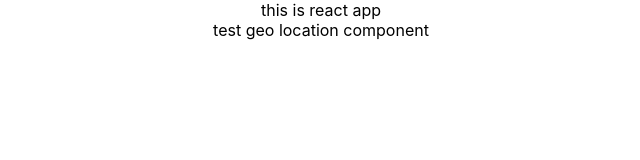
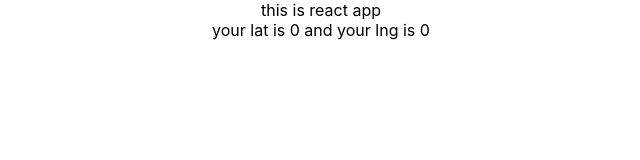
Before and after one commit to amir-kamankesh/geolocation-test, a React (Create React App) app: page / in a window 1280 px wide. Shown: the top 160 px of the page, without its empty margins (319-959 px from the left). Built offline with nearby package versions, Linux system fonts and the light colour scheme; no server answers.

Commit message:
gis data add to jsx

```diff
--- a/src/components/TestGeoLocation.jsx
+++ b/src/components/TestGeoLocation.jsx
@@ -1,6 +1,11 @@
 import React from 'react';
 
 class TestGeoLocation extends React.Component {
+    state = {
+        lat: 0,
+        lng: 0
+    };
+
     componentDidMount() {
         console.log('hello from amir');
         const options = {
@@ -16,14 +21,19 @@
             } else {
                 console.log('sorry getCurrentPosition not exist');
             }
-            navigator.geolocation.getCurrentPosition(function(location) {
+            navigator.geolocation.getCurrentPosition((location) => {
                 console.log('in get current position');
                 try {
                     console.log('your lat is ' + location.coords.latitude + ' and your lon is ' + location.coords.longitude);
+                    this.setState({
+                        lat: location.coords.latitude,
+                        lng: location.coords.longitude
+                    });
                 } catch (e) {
                     console.log('we have error to access location object (in try cache)');
                 }
-            }, function (error) {
+
+            }, (error) => {
                 console.log('hey we have error to read location from your device');
                 console.log(JSON.stringify(error.message));
             }, options);
@@ -35,7 +45,7 @@
     render() {
         return (
             <div>
-                test geo location component
+                your lat is {this.state.lat} and your lng is {this.state.lng}
             </div>
         );
     }
```
